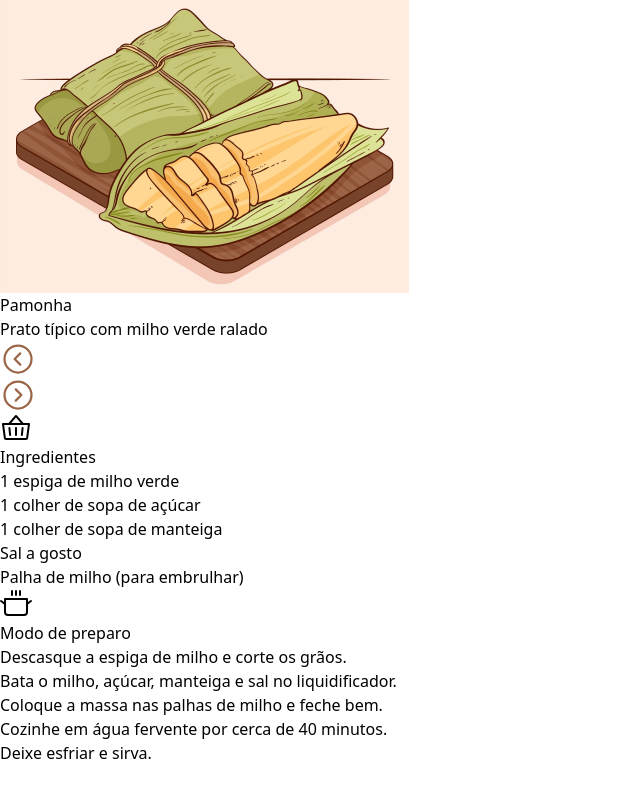
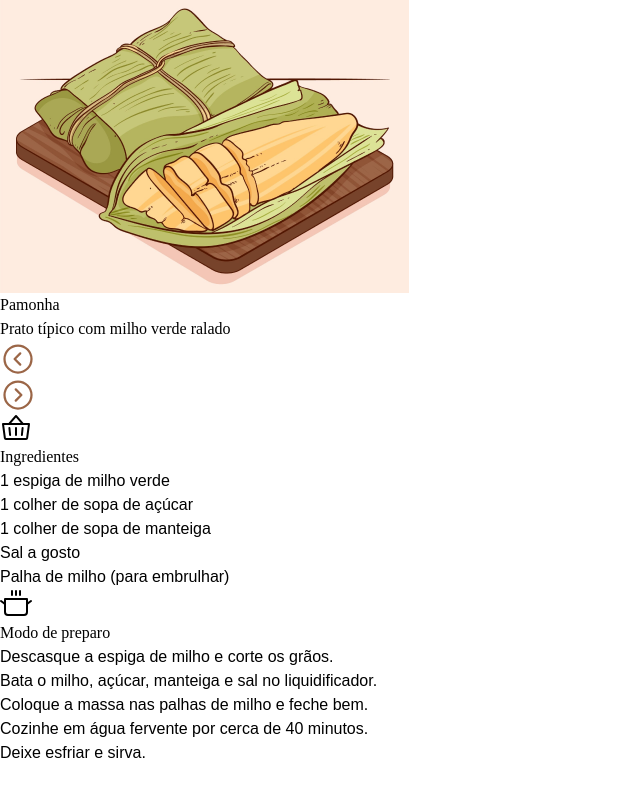
Before and after one commit to maik-emanoel/june-recipes, a React (Vite) app: page / in a window 1280 px wide. Shown: the whole page, without its empty margins (0-640 px from the left). Built offline with nearby package versions, Linux system fonts and the light colour scheme.

Commit message:
change fonts to ul/ol

```diff
--- a/src/index.css
+++ b/src/index.css
@@ -5,6 +5,11 @@
 @layer base {
   html, body, #root {
     min-height: 100vh;
+    font-family: 'Source Serif 4', serif;
     -webkit-tap-highlight-color: transparent;
   }
+
+  ul, ol {
+    font-family: 'Source Sans 3', sans-serif;
+  }
 }
```
